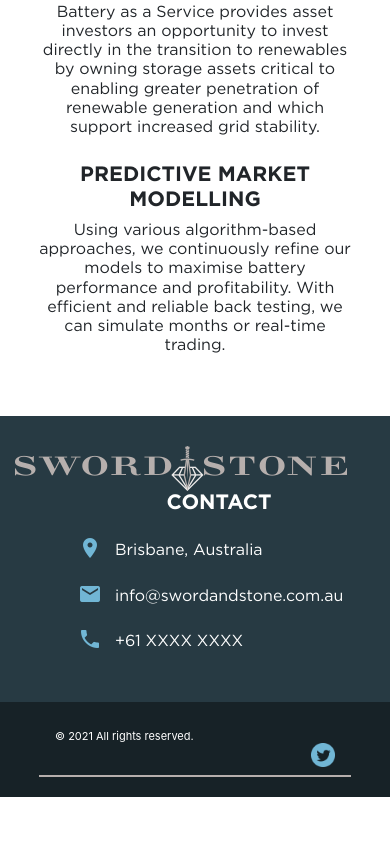
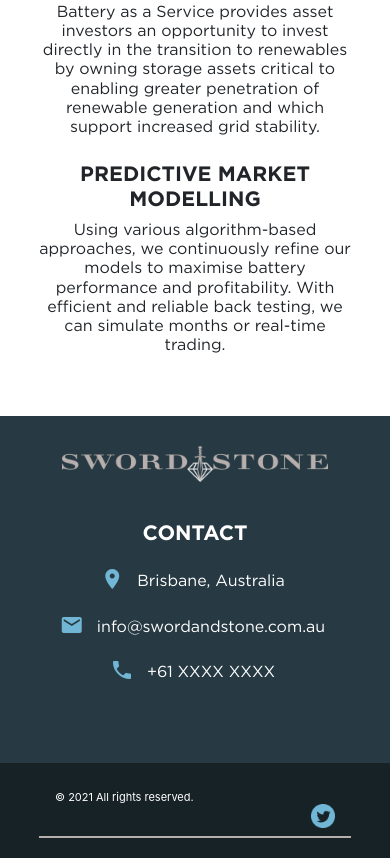
Before and after one commit to swordandstone/homepage, a website: page offering-page.html in a window 390 px wide. Shown: the part 1637-2495 px from the top of the page. Before the commit the page ends 2434 px from the top, so only its background shows below. Drawn offline with nearby package versions, Linux system fonts and the light colour scheme.

Commit message:
implemented new footer on webpages

```diff
--- a/offering-page.html
+++ b/offering-page.html
@@ -110,40 +110,33 @@
 </main>
 <footer>
     <section class="contact">
-        <div class="container">
-            <div class="row">
-                <div class="col-12 col-md-6 bottom-logo">
-                    <a class="bottom-logo" href="/"><img src="images/logo2.png" alt="Sword+Stone"></a>
-                </div>
-                <div class="col-12 col-md-6">
-                    <div class="container">
-                        <h4 class="ml-5 contact-text">CONTACT</h4>
+        <div class="footer-information">
+            <a class="footer-logo" href="/"><img class="navbar-logo" src="images/logo2.png" alt="Sword+Stone"></a>
+            <div class="footer-contacts">
+                <h4 class="contact-text">CONTACT</h4>
                 <div class="icon-row">
-                            <i class="material-icons ml-5" style="color: #71b6d5">room</i>
+                    <i class="material-icons footer-contact-icon">room</i>
                     <p class="ml-2">Brisbane, Australia</p>
                 </div>
                 <div class="icon-row">
-                            <i class="material-icons ml-5" style="color: #71b6d5">mail</i>
+                    <i class="material-icons footer-contact-icon">mail</i>
                     <p class="ml-2">info@swordandstone.com.au</p>
                 </div>
                 <div class="icon-row">
-                            <i class="material-icons ml-5" style="color: #71b6d5">phone</i>
+                    <i class="material-icons footer-contact-icon">phone</i>
                     <p class="ml-2">+61 XXXX XXXX</p>
                 </div>
             </div>
         </div>
-            </div>
-        </div>
     </section>
-    <footer class="footer-background">
+    <section class="footer-background">
         <div class="footer navbar-expand-lg navbar">
             <span class="mr-auto">&copy; 2021 All rights reserved.</span>
             <a class="footer-icon-container" href="https://twitter.com/swordandstone1">
                 <img class="footer-icon" src="icons/iconfinder_Circled_Twitter_svg_5279123_blue.png">
             </a>
         </div>
+    </section>
 </footer>
-</footer>
-
 </body>
 </html>
```
Also changed, not shown: about-page.html (+9 -15 lines), our-team.html (+9 -15 lines). Lines whose indentation alone changed are shown as unchanged.
